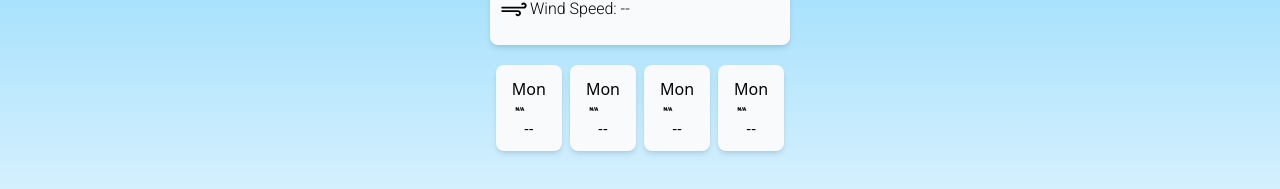
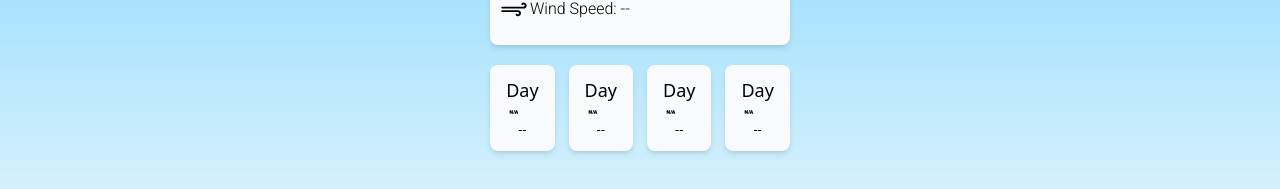
Before and after one commit to ednanf/Weather-Tailwind, a React (Vite) app: page / in a window 1280 px wide. Shown: the part 490-679 px from the top of the page. Built offline with nearby package versions, Linux system fonts and the light colour scheme; no server answers.

Commit message:
Adjust font sizes

```diff
--- a/src/App.jsx
+++ b/src/App.jsx
@@ -140,28 +140,28 @@ function App() {
 					location={coordinates.city}
 				/>
 				<DetailsWidget weatherData={currentWeatherData} />
-				<div className="flex space-x-2 justify-center">
+				<div className="flex space-x-3.5 justify-center">
 					<NextDayCard
 						temperature={
-							!fetched ? '--' : `${weatherForecast[0].temp.toFixed(1)}º`
+							!fetched ? ' -- ' : `${weatherForecast[0].temp.toFixed(1)}º`
 						}
 						icon={weatherForecast[0].id}
 					/>
 					<NextDayCard
 						temperature={
-							!fetched ? '--' : `${weatherForecast[1].temp.toFixed(1)}º`
+							!fetched ? ' -- ' : `${weatherForecast[1].temp.toFixed(1)}º`
 						}
 						icon={weatherForecast[1].id}
 					/>
 					<NextDayCard
 						temperature={
-							!fetched ? '--' : `${weatherForecast[2].temp.toFixed(1)}º`
+							!fetched ? ' -- ' : `${weatherForecast[2].temp.toFixed(1)}º`
 						}
 						icon={weatherForecast[2].id}
 					/>
 					<NextDayCard
 						temperature={
-							!fetched ? '--' : `${weatherForecast[3].temp.toFixed(1)}º`
+							!fetched ? ' -- ' : `${weatherForecast[3].temp.toFixed(1)}º`
 						}
 						icon={weatherForecast[3].id}
 					/>
--- a/src/components/NextDayCard.jsx
+++ b/src/components/NextDayCard.jsx
@@ -6,9 +6,9 @@ function NextDayCard({ temperature, icon }) {
 	return (
 		<div className="h-auto w-auto py-3 px-4 flex rounded-lg bg-slate-50 shadow-md mb-5">
 			<div>
-				<p>Mon</p>
+				<p className="text-[18px] text-center">Day</p>
 				{useIcon(icon, 30)}
-				<p className="items-center justify-center text-center text-[15px]">
+				<p className="items-center justify-center text-center text-[13px]">
 					{temperature}
 				</p>
 			</div>
```
